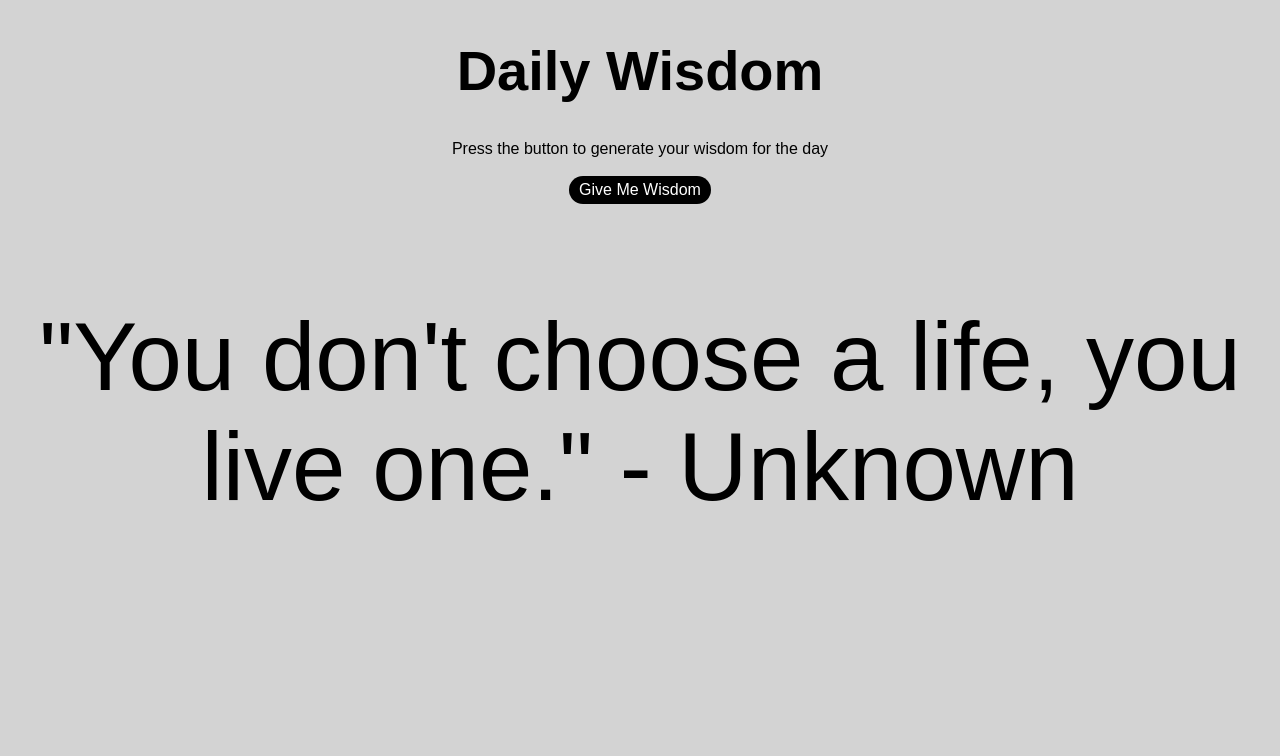
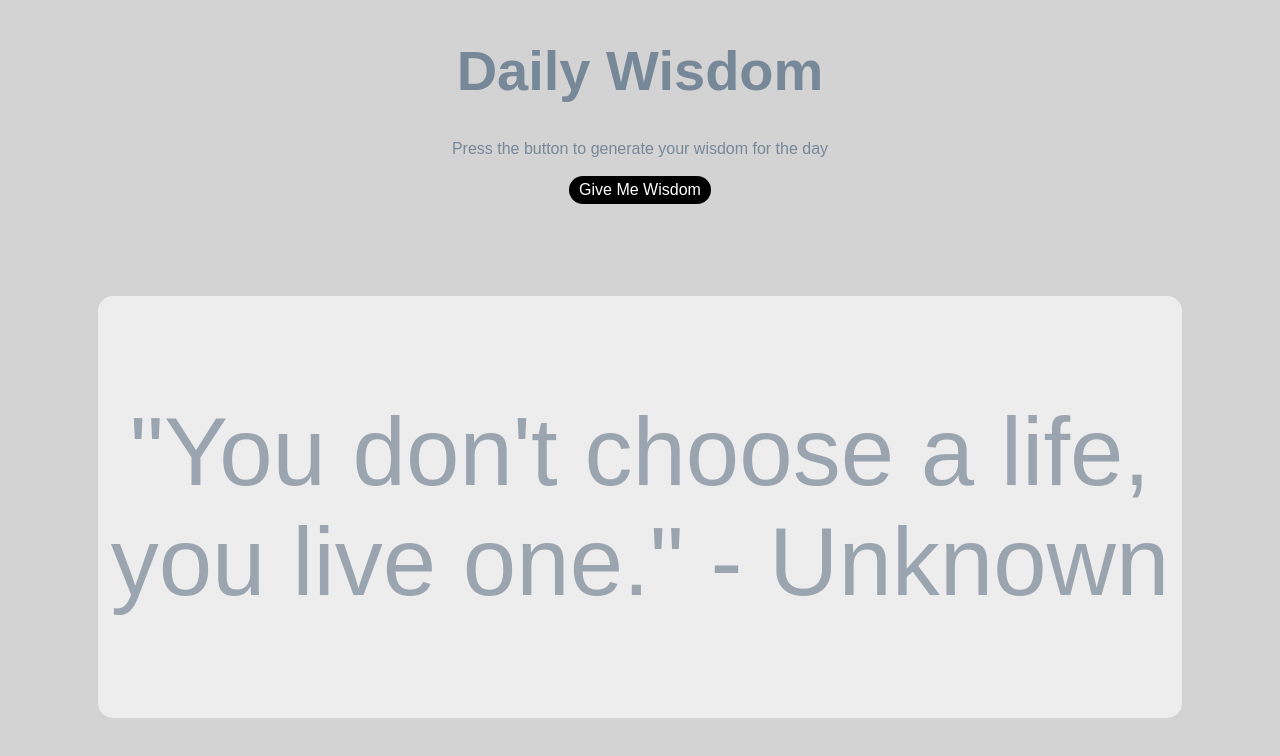
Before and after one commit to XavierFrancis9/Personal-Projects, a plain HTML site: page Daily-Wisdom.html in a window 1280 px wide. Both pictures are taken after a click on the button "Give Me Wisdom". Drawn offline with Linux system fonts and the light colour scheme.

Commit message:
refector button to generate new output with eaach click

```diff
--- a/css/daily-wisdom.css
+++ b/css/daily-wisdom.css
@@ -1,13 +1,15 @@
 
 body {
     text-align: center;
-    color: black;
+    color: lightslategray;
     background-color: lightgray;
     background-image: url("img/correct-night-sky.jpg");
     font-family: fantasy;
+
 }
 h1 {
     font-size: 56px;
+    color: lightslategray;
 }
 div {
     font-size: 96px;
@@ -29,10 +31,11 @@ div {
 }
 
 
-/*div.transbox {*/
-/*    margin: 90px;*/
-/*    background-color: #ffffff;*/
-/*    border: none;*/
-/*    padding: 5px;*/
-/*    opacity: 0.6;*/
-/*}*/
+div.transbox {
+    margin: 90px;
+    background-color: #ffffff;
+    border: none;
+    padding: 5px;
+    opacity: 0.6;
+    border-radius: 15px;
+}
--- a/js/daily-wisdom.js
+++ b/js/daily-wisdom.js
@@ -1,9 +1,13 @@
 "use strict";
 
 let phrase = ["\"If it ain't on Github, it doesn't exist.\" - Jordy Muniz", "\"Hardwork beats talent, when talent doesn't work hard.\" - Unknown", "\"Speak softly and carry a big stick.\" - Franklin D. Roosevelt", "\"You don't choose a life, you live one.\" - Unknown"];
-let randomIndex = Math.floor(Math.random() * phrase.length);
-let randomElement = phrase[randomIndex];
 
-myButton.addEventListener("click", () => {
-    output.textContent = randomElement;
+let myButton = document.getElementById('myButton');
+
+myButton.addEventListener('click', () => {
+    let randomIndex = Math.floor(Math.random() * phrase.length);
+    let randomElement = phrase[randomIndex];
+    let output = document.getElementById('output');
+
+    output.innerHTML = randomElement;
 });
```
